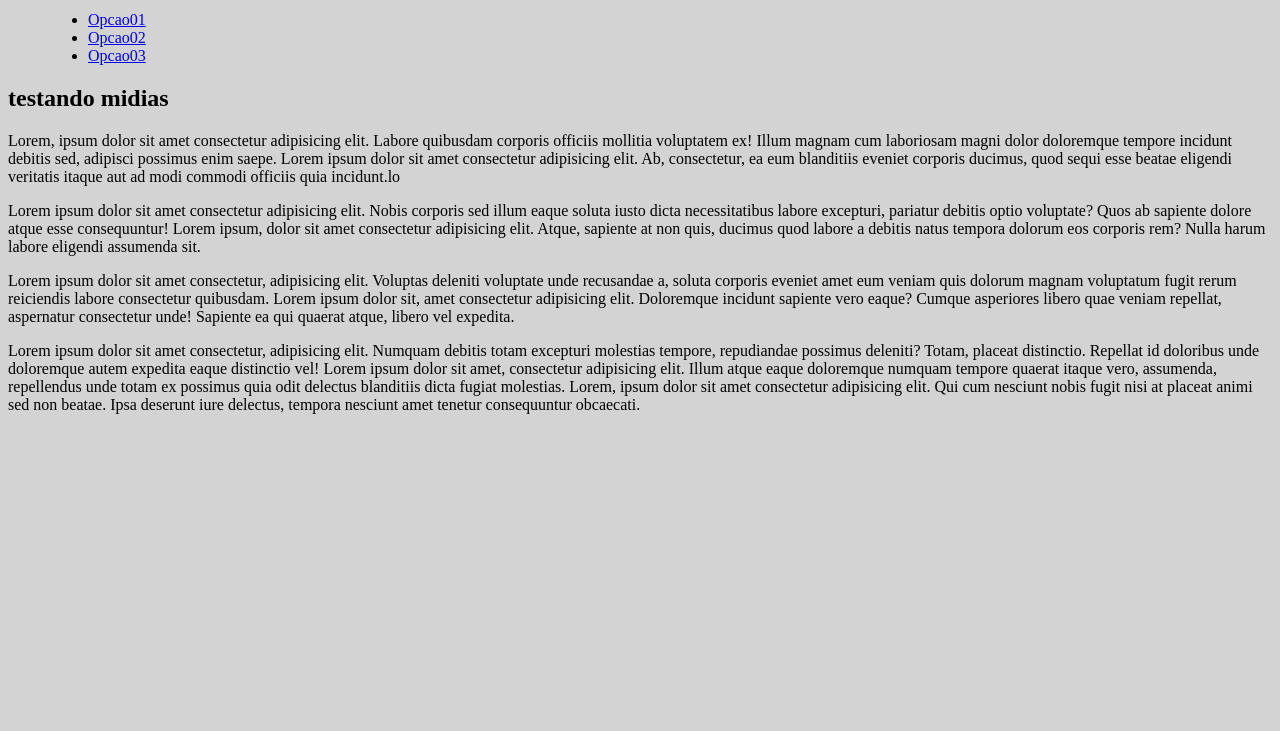
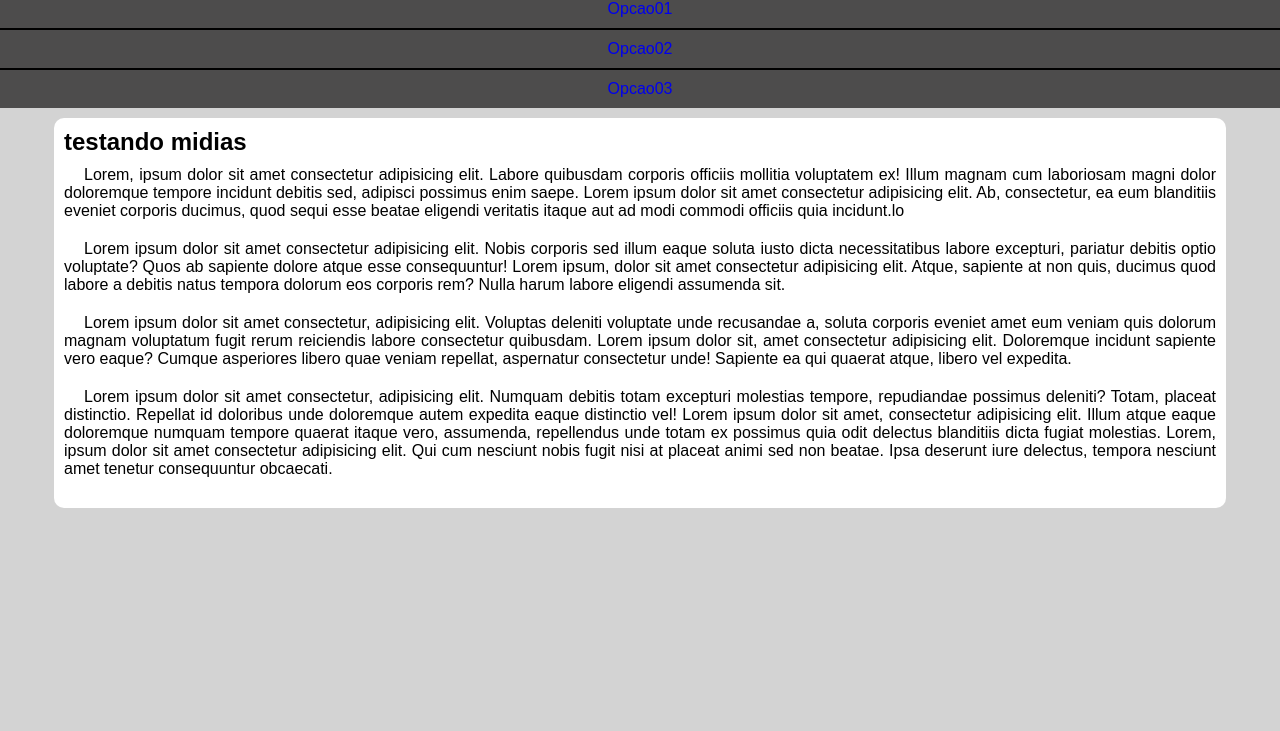
Before and after one commit to LukassilvaCarvalho/HTML-CSS, a plain HTML site: page DESAFIOS/desafio26/mq005/index.html in a window 1280 px wide. Shown: the part 69-800 px from the top of the page. Drawn offline with Linux system fonts and the light colour scheme.

Commit message:
Update style.css

```diff
--- a/DESAFIOS/desafio26/mq005/estilos/style.css
+++ b/DESAFIOS/desafio26/mq005/estilos/style.css
@@ -1,5 +1,52 @@
 @charset "UTF-8";
 
+*{
+    font-family: Arial, Helvetica, sans-serif;
+    margin: 0px;
+    padding: 0px;
+}
 body, html{
     background-color: lightgrey;
 }
+header{
+    background-color: gray;
+}
+header > h1{
+    padding: 10px;
+    text-align: center;
+}
+menu{
+    display: block;
+}
+menu > ul{
+    list-style-type: none;
+}
+menu a{
+    display: block;
+    padding: 10px;
+    text-decoration: none;
+    text-align: center;
+    background-color: rgb(77, 76, 76);
+    border-top: 2px solid black;
+}
+
+menu > ul > li > a:hover {
+    background-color: gray;
+}
+ main{
+
+    width: 90vw;
+    background-color: white;
+    margin: auto;
+    margin-top: 10px;
+    padding: 10px;
+    border-radius: 10px;
+ }
+ article > h2{
+    padding-bottom: 10px;
+ }
+ article > p {
+    text-align: justify;
+    margin-bottom: 20px;
+    text-indent: 20px;
+ }
```
